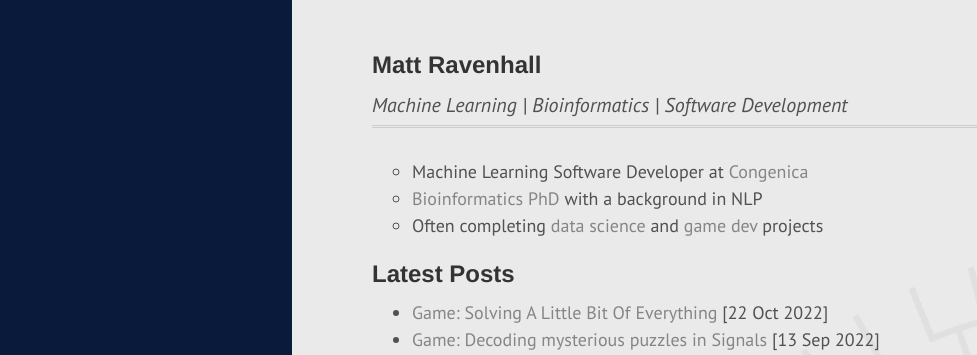
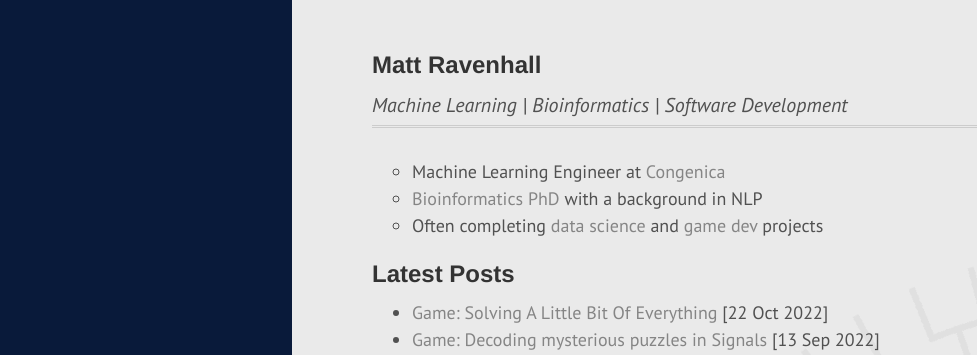
Before and after one commit to mattravenhall/mattravenhall.github.io, a Jekyll site: the page built from index.html, in a window 1280 px wide. Shown: the top 355 px of the page, without its empty margins (8-985 px from the left). Built offline with Jekyll 4.4.1, drawn with Linux system fonts in a browser that asks for light colours.

Commit message:
Correcting title

```diff
--- a/index.html
+++ b/index.html
@@ -9,7 +9,7 @@ title: Home
   <hr class="title">
 
   <ul style="list-style-type: circle">
-    <li>Machine Learning Software Developer at <a href="https://www.congenica.com/">Congenica</a></li>
+    <li>Machine Learning Engineer at <a href="https://www.congenica.com/">Congenica</a></li>
     <li><a href="https://researchonline.lshtm.ac.uk/id/eprint/4653632/">Bioinformatics PhD</a> with a background in NLP</li>
     <li>Often completing <a href="/projects">data science</a> and <a href="https://mattravenhall.itch.io/">game dev</a> projects</li>
   </ul>
```
